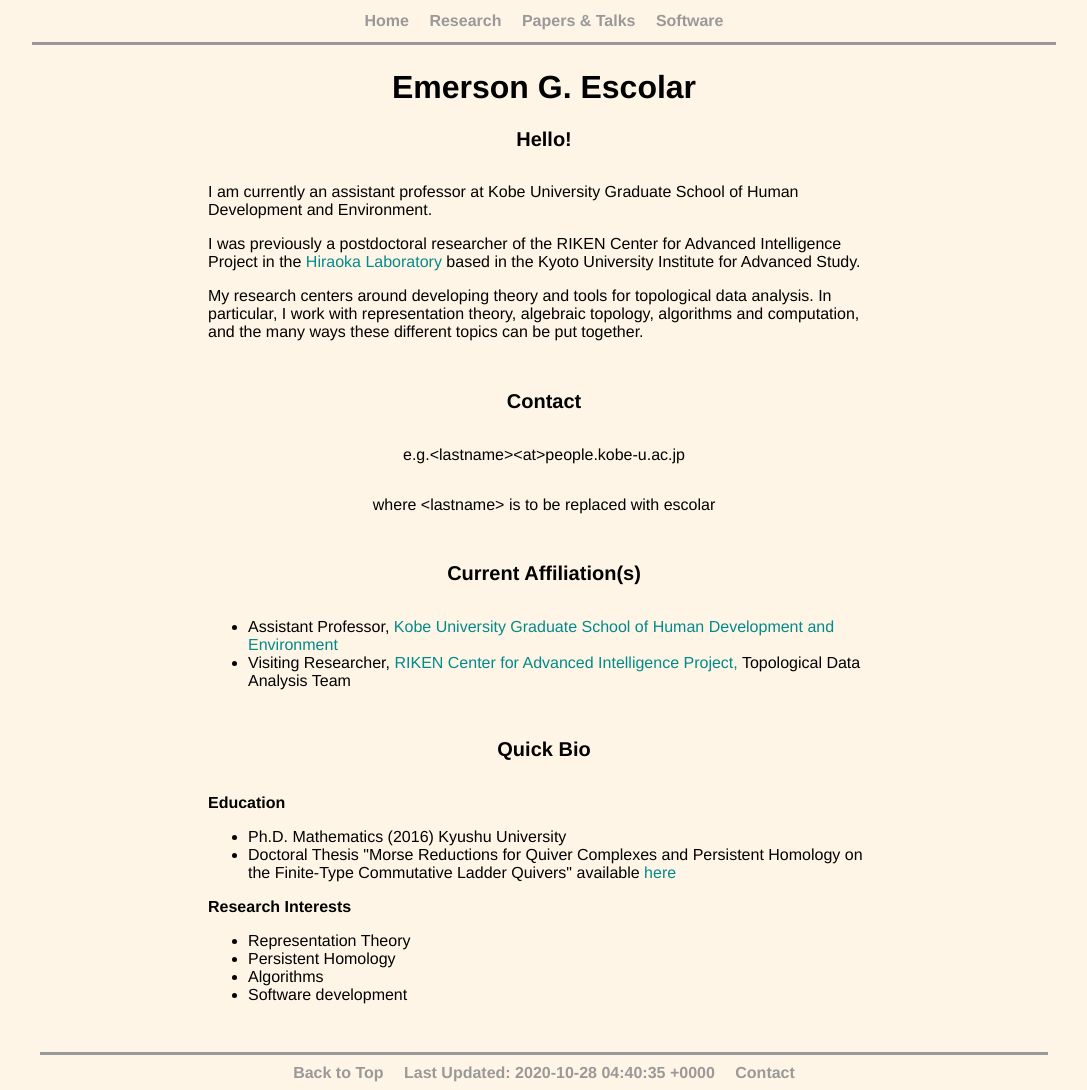
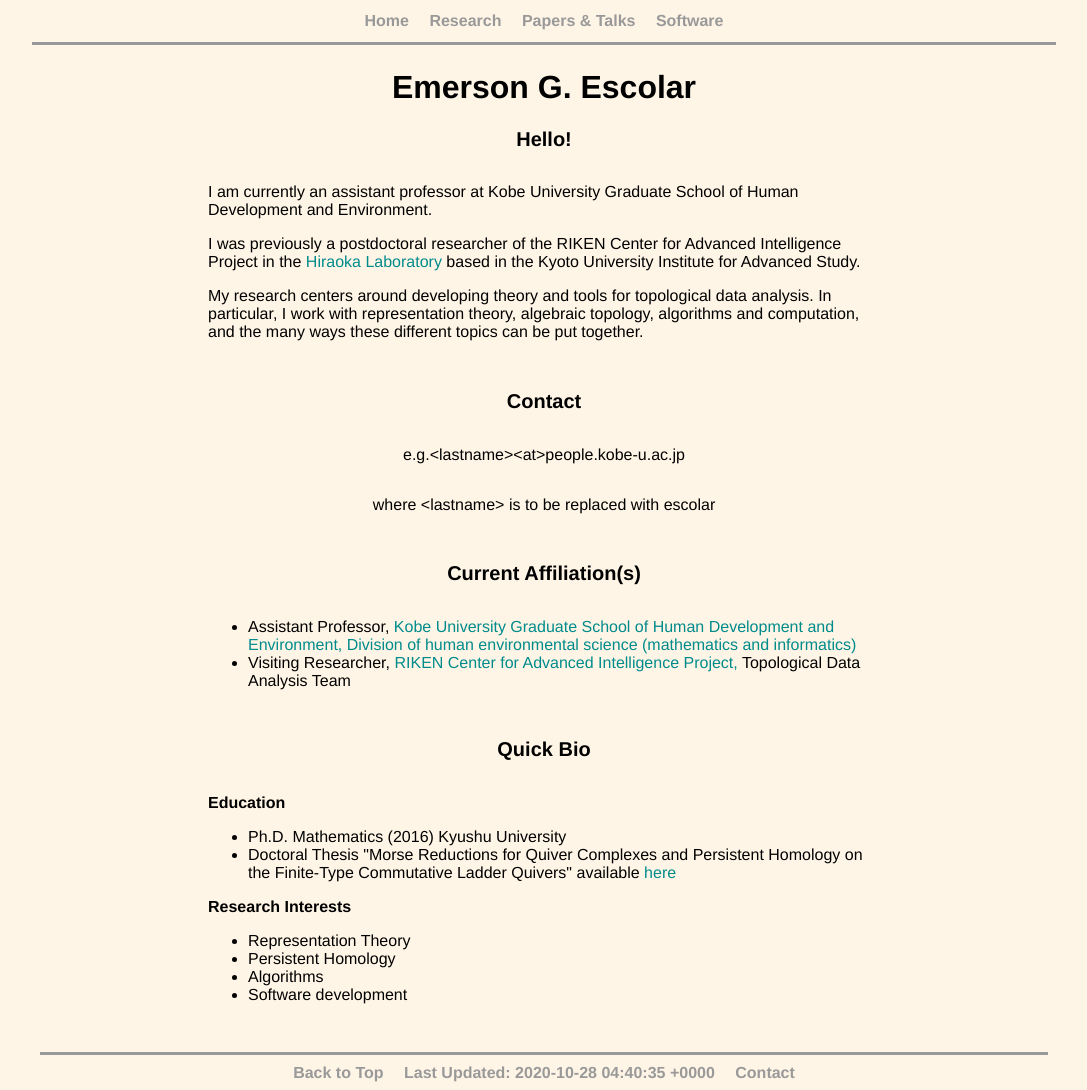
Before and after one commit to emerson-escolar/emerson-escolar.github.io, a Jekyll site: the page built from index.html, in a window 1280 px wide and 1090 px high. Shown: the whole window, without its empty margins (96-1183 px from the left). Built offline with Jekyll 4.4.1, drawn with Linux system fonts in a browser that asks for light colours.

Commit message:
add suuri

```diff
--- a/index.html
+++ b/index.html
@@ -41,7 +41,10 @@
       <li>
         Assistant Professor,
         <a href="https://www.h.kobe-u.ac.jp/en/node/1023">
-        Kobe University Graduate School of Human Development and Environment
+        Kobe University Graduate School of Human Development and Environment,
+        </a>
+        <a href="http://wwwmain.h.kobe-u.ac.jp/">
+          Division of human environmental science (mathematics and informatics)
         </a>
       </li>
       <li>
```
